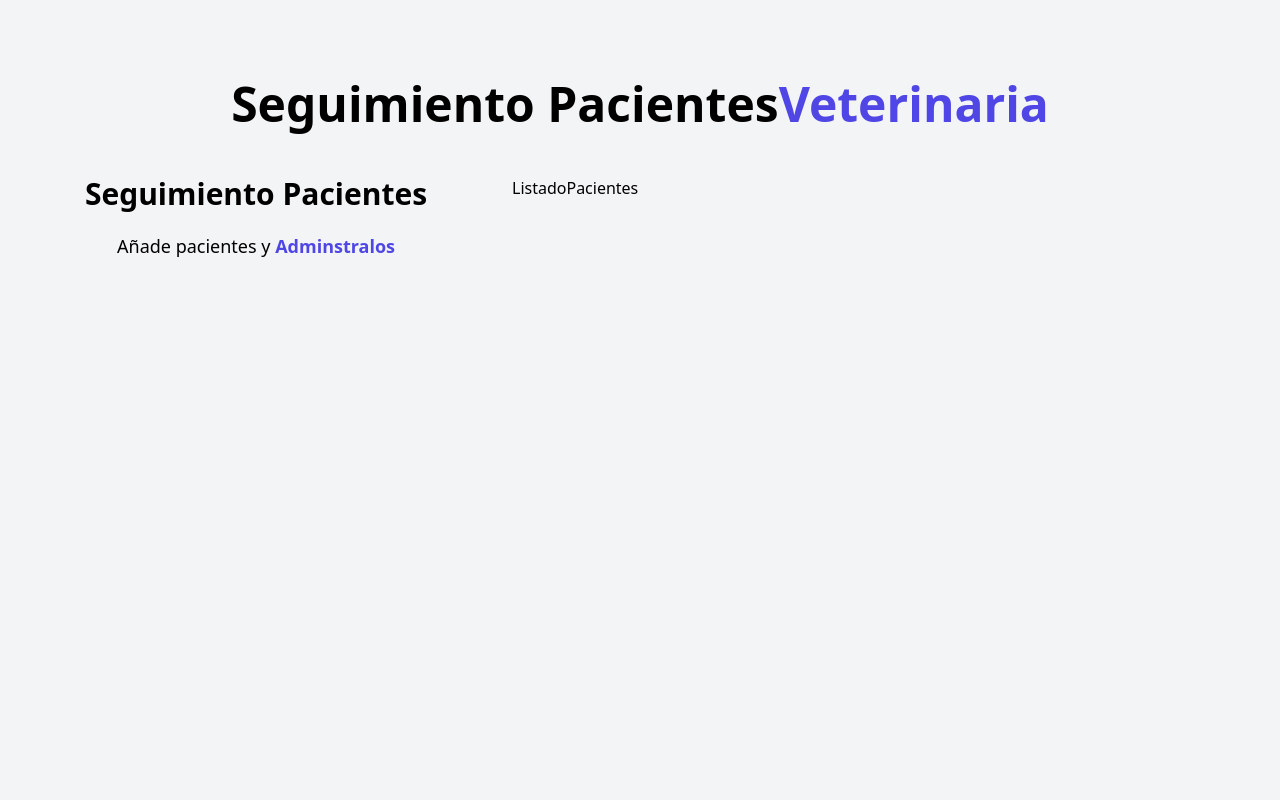
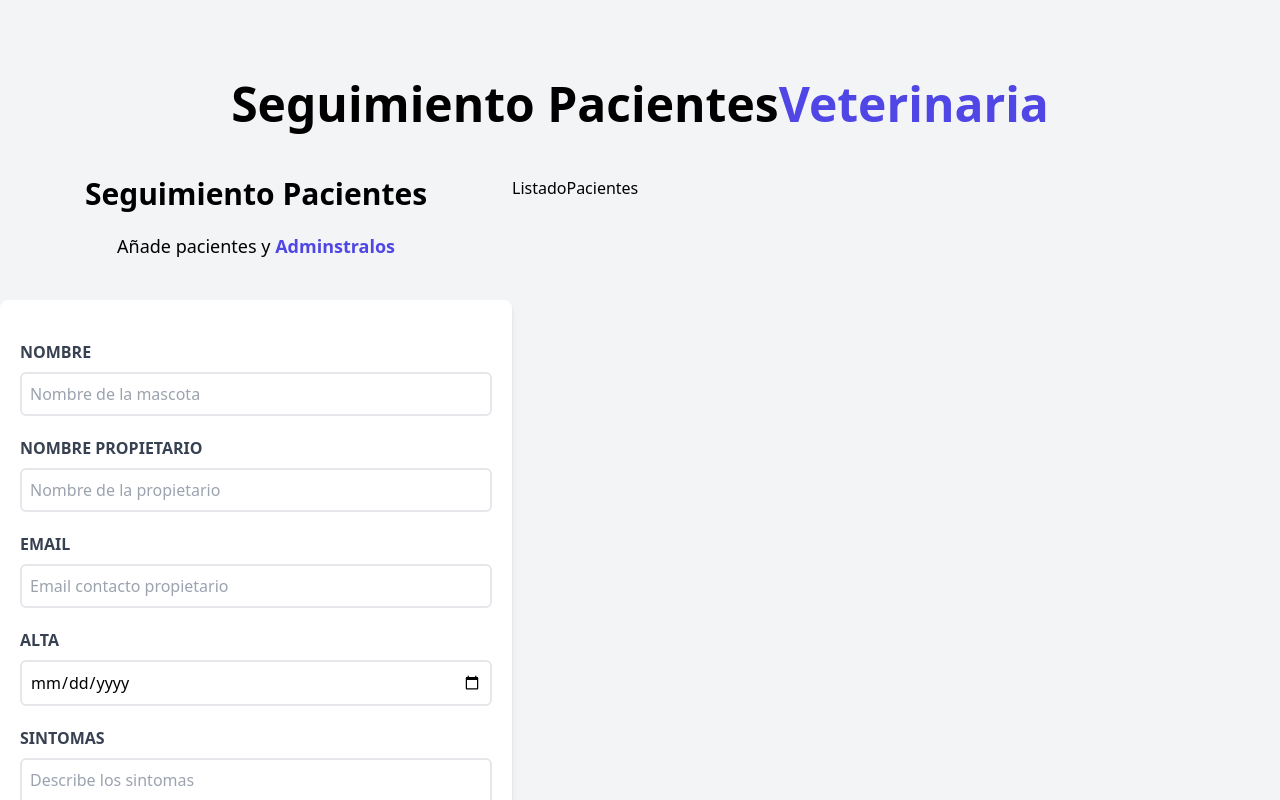
Before and after one commit to YouDevs/citas-react, a React (Vite) app: page / in a window 1280 px wide. Shown: the top 800 px of the page. Built offline with nearby package versions, Linux system fonts and the light colour scheme.

Commit message:
estilizando formulario de paciente

```diff
--- a/src/components/Formulario.jsx
+++ b/src/components/Formulario.jsx
@@ -1,13 +1,91 @@
 const Formulario = () => {
   return (
     <div className="md:w-1/2 lg:w-2/5">
-      <h2 className="font-black text-3xl text-center">Seguimiento Pacientes</h2>
-      <p className="text-lg mt-5 text-center">
-        Añade pacientes y {''}
-        <span className="text-indigo-600 font-bold">Adminstralos</span>
-      </p>
+		<h2 className="font-black text-3xl text-center">Seguimiento Pacientes</h2>
+		<p className="text-lg mt-5 text-center mb-10">
+			Añade pacientes y {""}
+			<span className="text-indigo-600 font-bold">Adminstralos</span>
+		</p>
+		<form action="" className="bg-white shadow-md rounded-lg py-10 px-5 mb-10">
+			<div className="mb-5">
+				<label
+					type="text"
+					htmlFor="mascota"
+					className="block text-gray-700 uppercase font-bold"
+				>
+					Nombre
+				</label>
+				<input
+					id="mascota"
+					type="text"
+					placeholder="Nombre de la mascota"
+					className="border-2 w-full p-2 mt-2 placeholder-gray-400 rounded-md"
+				/>
+			</div>
+			<div className="mb-5">
+				<label
+					type="text"
+					htmlFor="propietario"
+					className="block text-gray-700 uppercase font-bold"
+				>
+					Nombre Propietario
+				</label>
+				<input
+					id="propietario"
+					type="text"
+					placeholder="Nombre de la propietario"
+					className="border-2 w-full p-2 mt-2 placeholder-gray-400 rounded-md"
+				/>
+			</div>
+			<div className="mb-5">
+				<label
+					type="text"
+					htmlFor="email"
+					className="block text-gray-700 uppercase font-bold"
+				>
+					Email
+				</label>
+				<input
+					id="email"
+					type="email"
+					placeholder="Email contacto propietario"
+					className="border-2 w-full p-2 mt-2 placeholder-gray-400 rounded-md"
+				/>
+			</div>
+			<div className="mb-5">
+				<label
+					type="text"
+					htmlFor="alta"
+					className="block text-gray-700 uppercase font-bold"
+				>
+					Alta
+				</label>
+				<input
+					id="alta"
+					type="date"
+					className="border-2 w-full p-2 mt-2 placeholder-gray-400 rounded-md"
+				/>
+			</div>
+			<div className="mb-5">
+				<label
+					type="text"
+					htmlFor="sintomas"
+					className="block text-gray-700 uppercase font-bold"
+				>
+					Sintomas
+				</label>
+				<textarea name="" id="sintomas" className="border-2 w-full p-2 mt-2 placeholder-gray-400 rounded-md" placeholder="Describe los sintomas"></textarea>
+			</div>
+
+			<input
+				type="submit"
+				className="bg-indigo-600 w-full p-3 text-white uppercase font-bold hover:bg-indigo-700 cursor-pointer transition-all"
+				value="Agregar paciente"
+			/>
+
+		</form>
     </div>
-  )
-}
+  );
+};
 
-export default Formulario
+export default Formulario;
```
